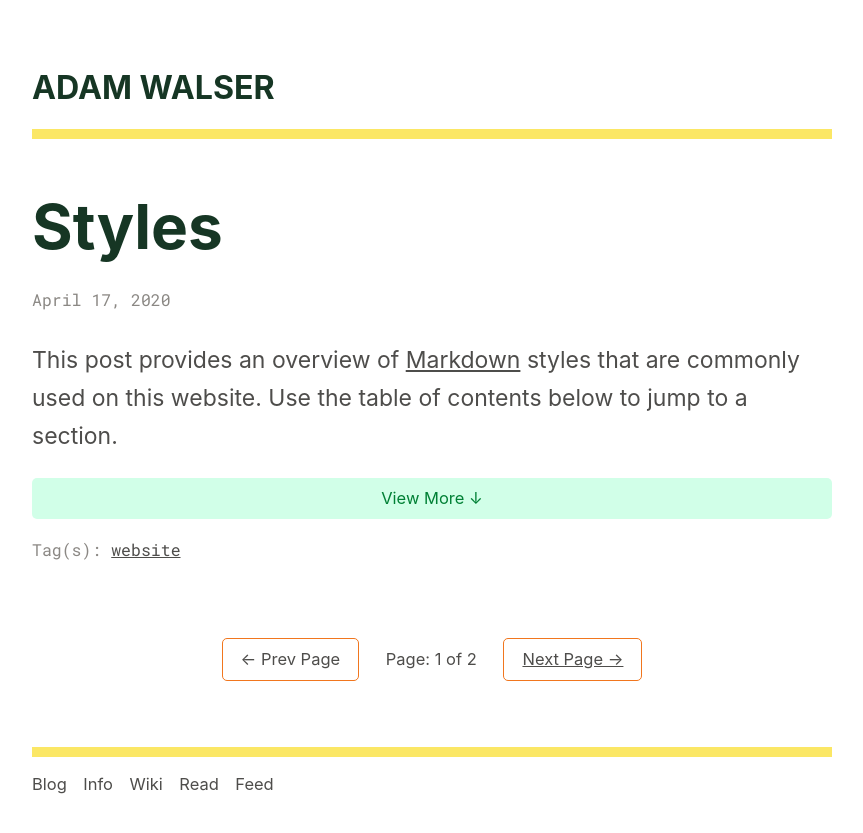
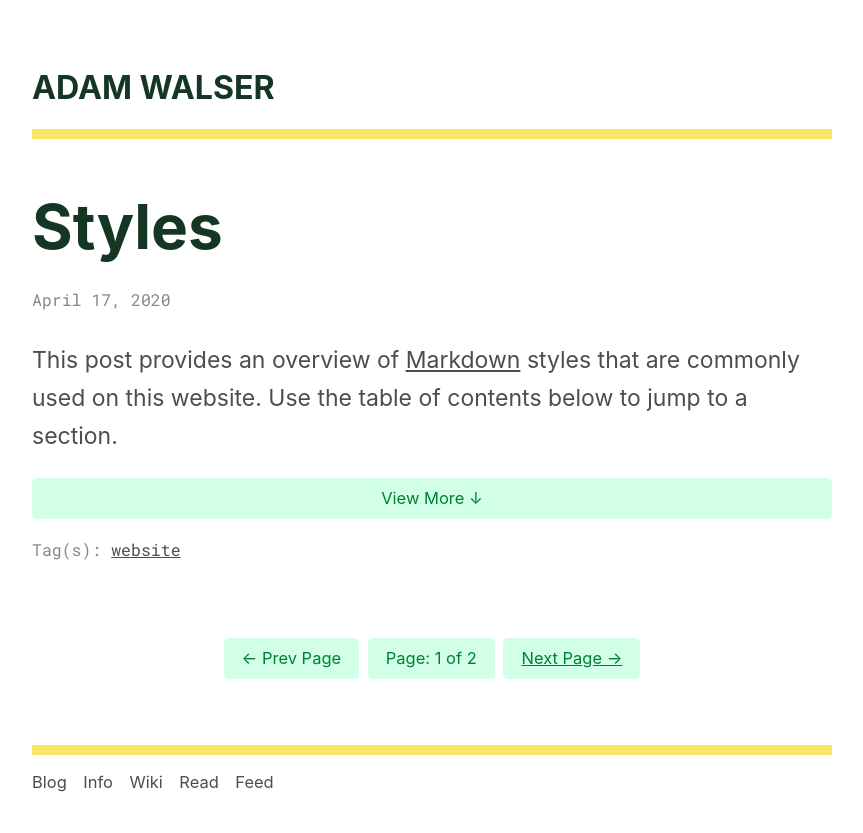
Before and after one commit to ajpwalser/ajpwalser.github.io, a Jekyll site: the page built from index.html, in a window 1280 px wide. Shown: the top 833 px of the page, without its empty margins (208-1071 px from the left). Built offline with Jekyll 4.4.1, drawn with Linux system fonts in a browser that asks for light colours; some web fonts are replaced; the list of posts is cut into pages by our own code.

Commit message:
Update style.css

```diff
--- a/css/style.css
+++ b/css/style.css
@@ -410,12 +410,12 @@ span.small {
 .pagination a,
 .pagination span {
 	padding: 7px 18px;
-	border: 1px solid rgb(241, 118, 30);
+	background-color: rgb(209, 255, 232);
+	color: rgb(0, 128, 53);
 	-webkit-border-radius: 5px;
 	-moz-border-radius: 5px;
 	border-radius: 5px;
 	margin: 2px;
-	background-color: rgb(255, 255, 255);
 	display: inline-block;
 }
 
@@ -423,6 +423,7 @@ span.small {
 	&: hover {
 		background-color: rgb(255, 255, 255);
 		color: rgb(78, 77, 75);
+		decoration: none;
 	}
 }
 
```
